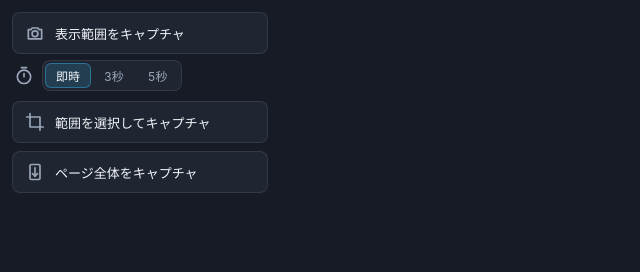
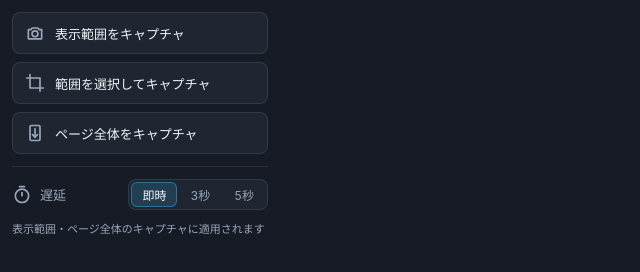
Before and after one commit to joe41203/shotcraft, a website with bundled scripts: page entrypoints/popup/index.html in a window 1280 px wide. Shown: the whole page, without its empty margins (0-640 px from the left). Built offline with nearby package versions, Linux system fonts and the light colour scheme.

Commit message:
feat: ポップアップの遅延キャプチャUIを共通行に再設計
遅延タイマーが「表示範囲」ボタン直下に間借りして階層が崩れていたのを解消し、
キャプチャ方法3ボタンを同一スタイルで縦整列、その下に区切り線を挟んだ
「遅延」の共通行を置いた。

- popup/index.html: 3ボタンを .capture-methods でまとめ、divider の下に
  「遅延」ラベル＋セグメント（即時/3秒/5秒）の共通行と補足文を配置
- popup/style.css: capture-method を独立クラス化。divider・delay-row・
  delay-label・delay-note を追加し 4/8px グリッドで整える。セグメントの
  選択状態は既存どおり --ring のアクセントで明示
- 遅延を全キャプチャ共通設定に: CAPTURE_FULL_PAGE に delayMs? を追加し、
  background の captureFullPage が撮影前に待つ（レート制限枠の予約より前）。
  範囲選択はオーバーレイ表示前に待つ意味になり用途が薄いため対象外とした
- README: 遅延キャプチャの説明を共通行・表示範囲/ページ全体に効く旨へ更新

Claude-Session: https://claude.ai/code/session_01Ne7S7FYvxES3vi5QQnMRMT

```diff
--- a/entrypoints/popup/index.html
+++ b/entrypoints/popup/index.html
@@ -8,26 +8,29 @@
   </head>
   <body>
     <main>
-      <button id="capture-visible" type="button">
+      <div class="capture-methods" role="group" aria-label="キャプチャ方法">
+        <button id="capture-visible" class="capture-method" type="button">
           <span class="icon" data-icon="camera"></span>
           <span class="label">表示範囲をキャプチャ</span>
         </button>
-      <div
-        class="delay-row"
-        role="group"
-        aria-label="キャプチャまでの待機時間"
-      >
-        <span class="icon" data-icon="timer"></span>
-        <div class="delay-segments" id="capture-delay"></div>
-      </div>
-      <button id="capture-region" type="button">
+        <button id="capture-region" class="capture-method" type="button">
           <span class="icon" data-icon="crop"></span>
           <span class="label">範囲を選択してキャプチャ</span>
         </button>
-      <button id="capture-full-page" type="button">
+        <button id="capture-full-page" class="capture-method" type="button">
           <span class="icon" data-icon="fullPage"></span>
           <span class="label">ページ全体をキャプチャ</span>
         </button>
+      </div>
+
+      <hr class="divider" />
+
+      <div class="delay-row" role="group" aria-label="キャプチャまでの遅延">
+        <span class="icon" data-icon="timer"></span>
+        <span class="delay-label">遅延</span>
+        <div class="delay-segments" id="capture-delay"></div>
+      </div>
+      <p class="delay-note">表示範囲・ページ全体のキャプチャに適用されます</p>
     </main>
     <script type="module" src="./main.ts"></script>
   </body>
--- a/entrypoints/popup/main.ts
+++ b/entrypoints/popup/main.ts
@@ -10,8 +10,10 @@ for (const el of document.querySelectorAll<HTMLElement>("[data-icon]")) {
 }
 
 /**
- * 遅延キャプチャの待機時間（ms）。「表示範囲をキャプチャ」に適用する。
- * 既定は 0（即時）で、後方互換のため未選択時は delayMs を付けない。
+ * 遅延キャプチャの待機時間（ms）。3 ボタン共通の設定として保持し、
+ * 「表示範囲」「ページ全体」に適用する（範囲選択はオーバーレイ表示前に
+ * 待つ意味になり用途が薄いため対象外）。既定は 0（即時）で、後方互換のため
+ * 未選択時は delayMs を付けない。
  */
 let captureDelayMs = 0;
 
@@ -62,9 +64,15 @@ document.getElementById("capture-visible")?.addEventListener("click", () => {
 });
 
 document.getElementById("capture-region")?.addEventListener("click", () => {
+	// 範囲選択は遅延対象外（待ってもオーバーレイ表示前に待つだけで用途が薄い）。
 	void send({ type: "START_REGION_SELECT" });
 });
 
 document.getElementById("capture-full-page")?.addEventListener("click", () => {
-	void send({ type: "CAPTURE_FULL_PAGE" });
+	// 表示範囲と同様に遅延を適用する（0 のときは省略・後方互換）。
+	void send(
+		captureDelayMs > 0
+			? { type: "CAPTURE_FULL_PAGE", delayMs: captureDelayMs }
+			: { type: "CAPTURE_FULL_PAGE" },
+	);
 });
--- a/entrypoints/popup/style.css
+++ b/entrypoints/popup/style.css
@@ -14,11 +14,18 @@ body {
 main {
   display: flex;
   flex-direction: column;
-  gap: 8px;
+  gap: 12px;
   padding: 12px;
 }
 
-button {
+/* キャプチャ方法の 3 ボタン。同一スタイルで縦に整列する。 */
+.capture-methods {
+  display: flex;
+  flex-direction: column;
+  gap: 8px;
+}
+
+.capture-method {
   display: flex;
   align-items: center;
   gap: 10px;
@@ -37,16 +44,16 @@ button {
     border-color 150ms ease;
 }
 
-button:hover {
+.capture-method:hover {
   background: var(--surface-hover);
   border-color: var(--border-strong);
 }
 
-button:active {
+.capture-method:active {
   background: var(--bg);
 }
 
-button:focus-visible {
+.capture-method:focus-visible {
   outline: 2px solid var(--ring);
   outline-offset: 2px;
 }
@@ -59,7 +66,7 @@ button:focus-visible {
   flex-shrink: 0;
 }
 
-button:hover .icon {
+.capture-method:hover .icon {
   color: var(--text);
 }
 
@@ -67,21 +74,43 @@ button:hover .icon {
   min-width: 0;
 }
 
-/* 遅延キャプチャのタイマー選択（表示範囲キャプチャの直下・控えめに） */
+/* 3 ボタンと遅延行を区切る線。 */
+.divider {
+  height: 1px;
+  margin: 0;
+  border: none;
+  background: var(--border);
+}
+
+/* 遅延キャプチャの共通行（ラベル＋セグメント）。 */
 .delay-row {
   display: flex;
   align-items: center;
   gap: 8px;
-  margin: -2px 2px 2px;
 }
 
 .delay-row .icon {
   color: var(--text-muted);
 }
 
+.delay-label {
+  font-size: 13px;
+  color: var(--text-muted);
+}
+
+/* 遅延がどのキャプチャに効くかの補足（控えめに）。 */
+.delay-note {
+  margin: 0;
+  font-size: 11px;
+  line-height: 1.4;
+  color: var(--text-muted);
+}
+
 .delay-segments {
   display: inline-flex;
   gap: 2px;
+  /* ラベルと視覚的に分けるため右端へ寄せる。 */
+  margin-left: auto;
   padding: 2px;
   border: 1px solid var(--border);
   border-radius: var(--radius-md);
@@ -123,7 +152,7 @@ button:hover .icon {
 }
 
 @media (prefers-reduced-motion: reduce) {
-  button,
+  .capture-method,
   .delay-segment {
     transition: none;
   }
--- a/lib/messages.ts
+++ b/lib/messages.ts
@@ -29,9 +29,13 @@ export interface StartRegionSelectMessage {
 /**
  * popup → service worker: ページ全体をスクロールしながら撮影し、
  * 1 枚の縦長画像に繋ぎ合わせる（フルページキャプチャ）。
+ * delayMs があれば background 側で撮影を始める前にその時間だけ待つ
+ * （表示範囲と同じ遅延キャプチャ。ホバーメニュー等を出してから撮る用途）。
+ * 省略・0 のときは即時（後方互換）。
  */
 export interface CaptureFullPageMessage {
 	type: "CAPTURE_FULL_PAGE";
+	delayMs?: number;
 }
 
 /**
```
Also changed, not shown: entrypoints/background.ts (+8 -2 lines), README.md. Lines whose indentation alone changed are shown as unchanged.
